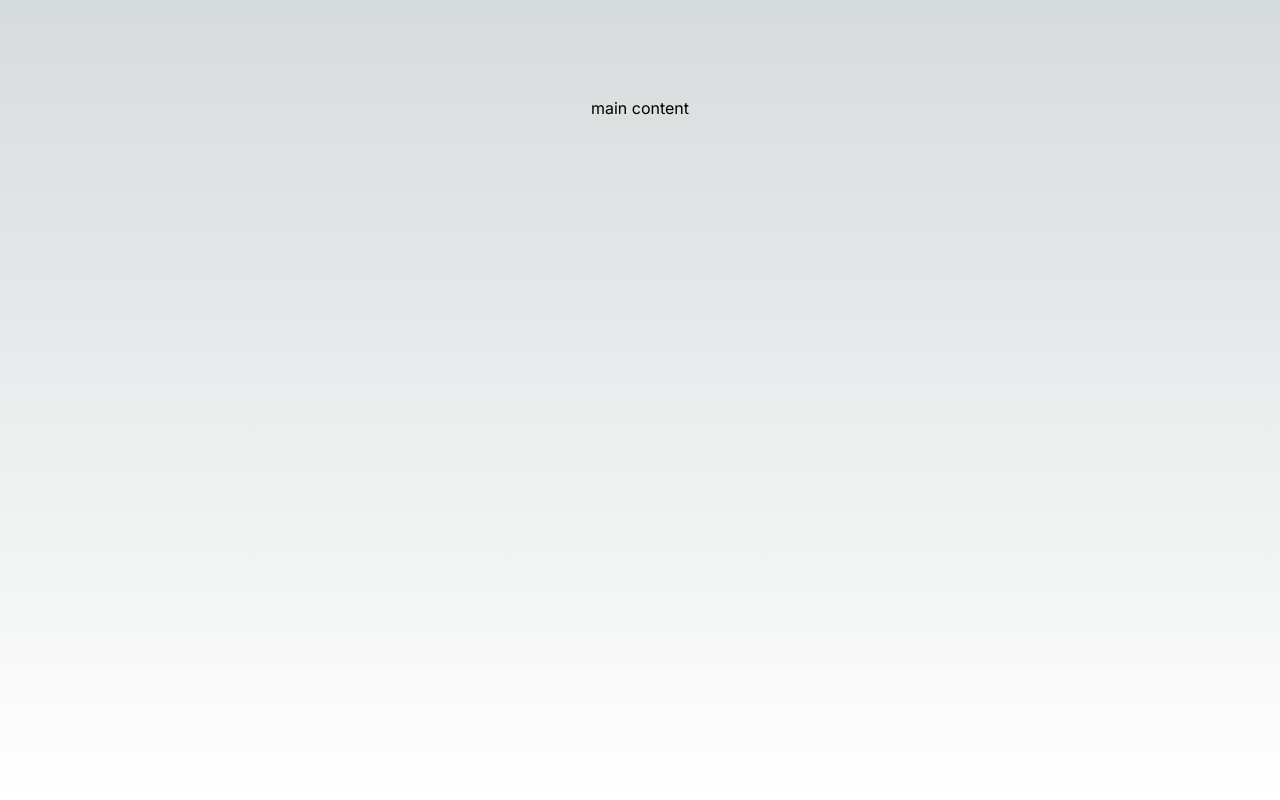
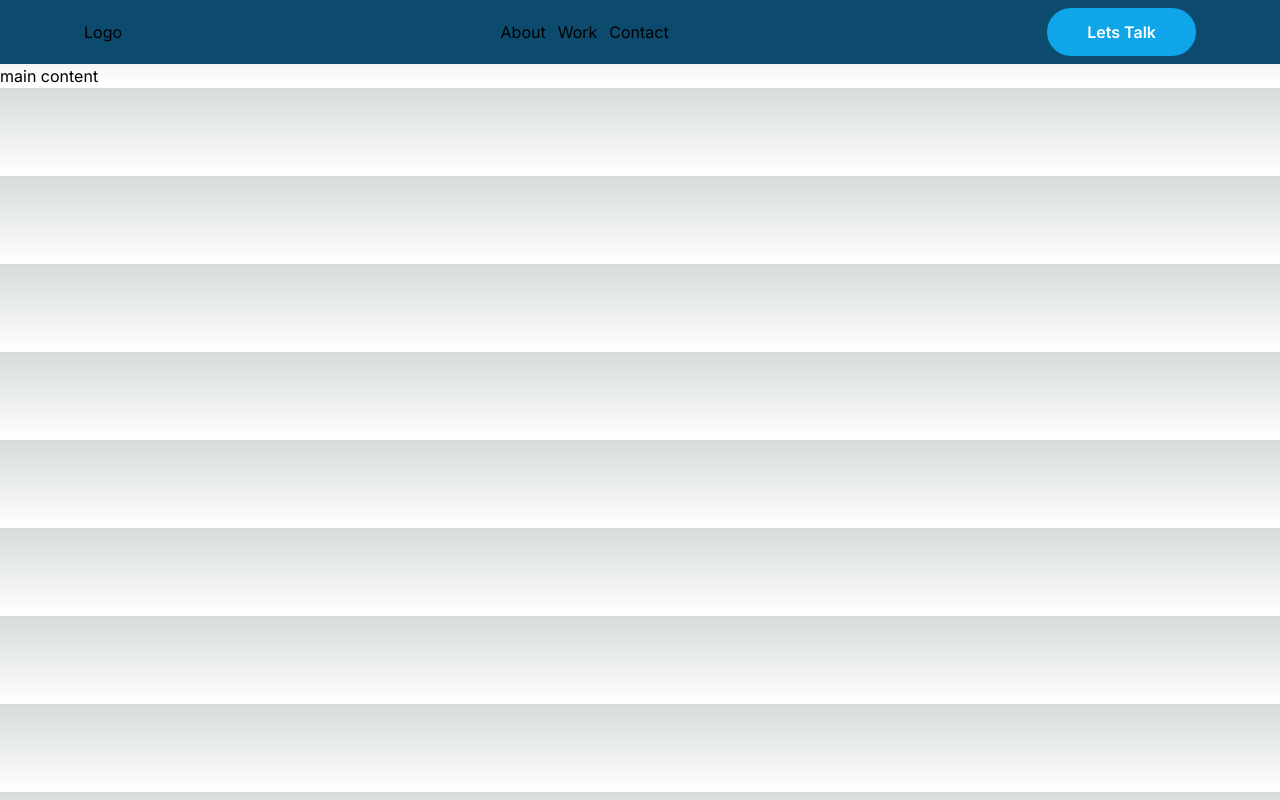
Before and after one commit to shaz1d/assist-xpert, a Next.js app: page / in a window 1280 px wide. Built offline with nearby package versions, Linux system fonts and the light colour scheme.

Commit message:
feat: navbar added

```diff
--- a/app/layout.tsx
+++ b/app/layout.tsx
@@ -1,3 +1,4 @@
+import Navbar from "@/components/Navbar";
 import type { Metadata } from "next";
 import { Inter } from "next/font/google";
 import "./globals.css";
@@ -16,7 +17,10 @@ export default function RootLayout({
 }>) {
   return (
     <html lang="en">
-      <body className={inter.className}>{children}</body>
+      <body className={inter.className}>
+        <Navbar />
+        {children}
+      </body>
     </html>
   );
 }
--- a/app/page.tsx
+++ b/app/page.tsx
@@ -1,6 +1,6 @@
 export default function Home() {
   return (
-    <main className="flex min-h-screen flex-col items-center justify-between p-24">
+    <main>
       <h1>main content</h1>
     </main>
   );
--- /dev/null
+++ b/components/Container.tsx
@@ -0,0 +1,9 @@
+type Props = {
+  children: React.ReactNode;
+};
+
+const Container = ({ children }: Props) => {
+  return <div className="w-full max-w-6xl px-5 mx-auto">{children}</div>;
+};
+
+export default Container;
--- /dev/null
+++ b/components/Navbar.tsx
@@ -0,0 +1,31 @@
+import Link from "next/link";
+import Container from "./Container";
+import Linkbtn from "./ui/Linkbtn";
+
+type Props = {};
+
+const Navbar = (props: Props) => {
+  return (
+    <header className="w-full bg-sky-900">
+      <Container>
+        <nav className="w-full h-16 flex justify-between items-center">
+          <Link href={"/"}>Logo</Link>
+          <ul className="flex gap-3">
+            <li className="">
+              <Link href={"/about"}>About</Link>
+            </li>
+            <li className="">
+              <Link href={"/work"}>Work</Link>
+            </li>
+            <li className="">
+              <Link href={"/contact"}>Contact</Link>
+            </li>
+          </ul>
+          <Linkbtn href="/contact">Lets Talk</Linkbtn>
+        </nav>
+      </Container>
+    </header>
+  );
+};
+
+export default Navbar;
--- /dev/null
+++ b/components/ui/Linkbtn.tsx
@@ -0,0 +1,19 @@
+import Link from "next/link";
+
+type Props = {
+  href: string;
+  children: React.ReactNode;
+};
+
+const Linkbtn = ({ href, children }: Props) => {
+  return (
+    <Link
+      href={href}
+      className="px-10 py-3 bg-sky-500 text-white rounded-full font-semibold"
+    >
+      {children}
+    </Link>
+  );
+};
+
+export default Linkbtn;
```
